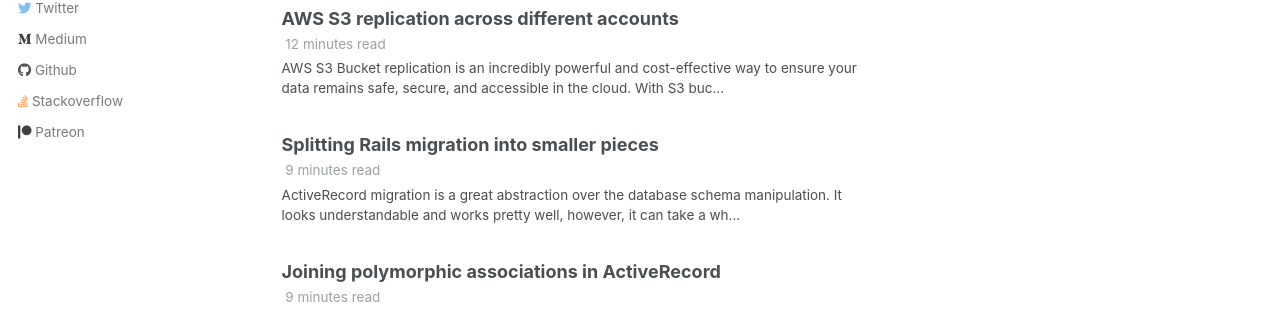
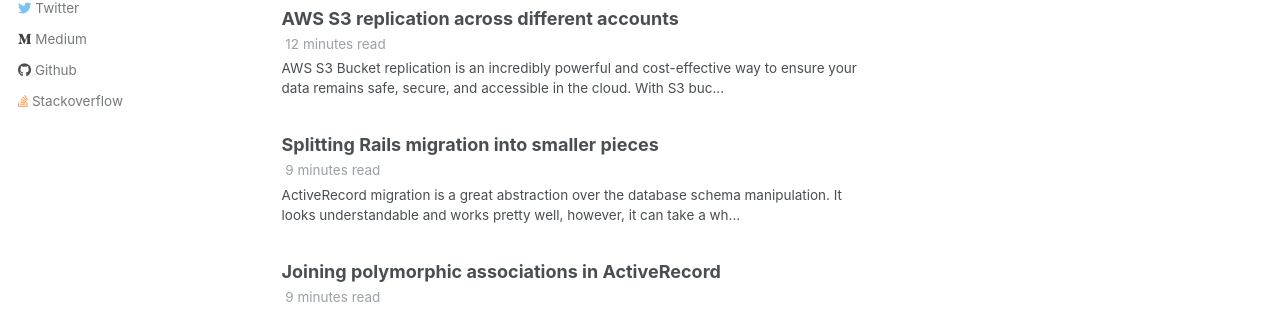
Before and after one commit to veelenga/veelenga.github.io, a Jekyll site: the page built from index.html, in a window 1280 px wide. Shown: the part 527-841 px from the top of the page. Built offline with Jekyll 4.4.1, drawn with Linux system fonts in a browser that asks for light colours; the list of posts is cut into pages by our own code.

Commit message:
Remove the patreon

```diff
--- a/_config.yml
+++ b/_config.yml
@@ -74,7 +74,6 @@ author:
   facebook         :
   foursquare       :
   github           : veelenga
-  patreon          : veelenga
   google_plus      :
   keybase          :
   instagram        :
```
